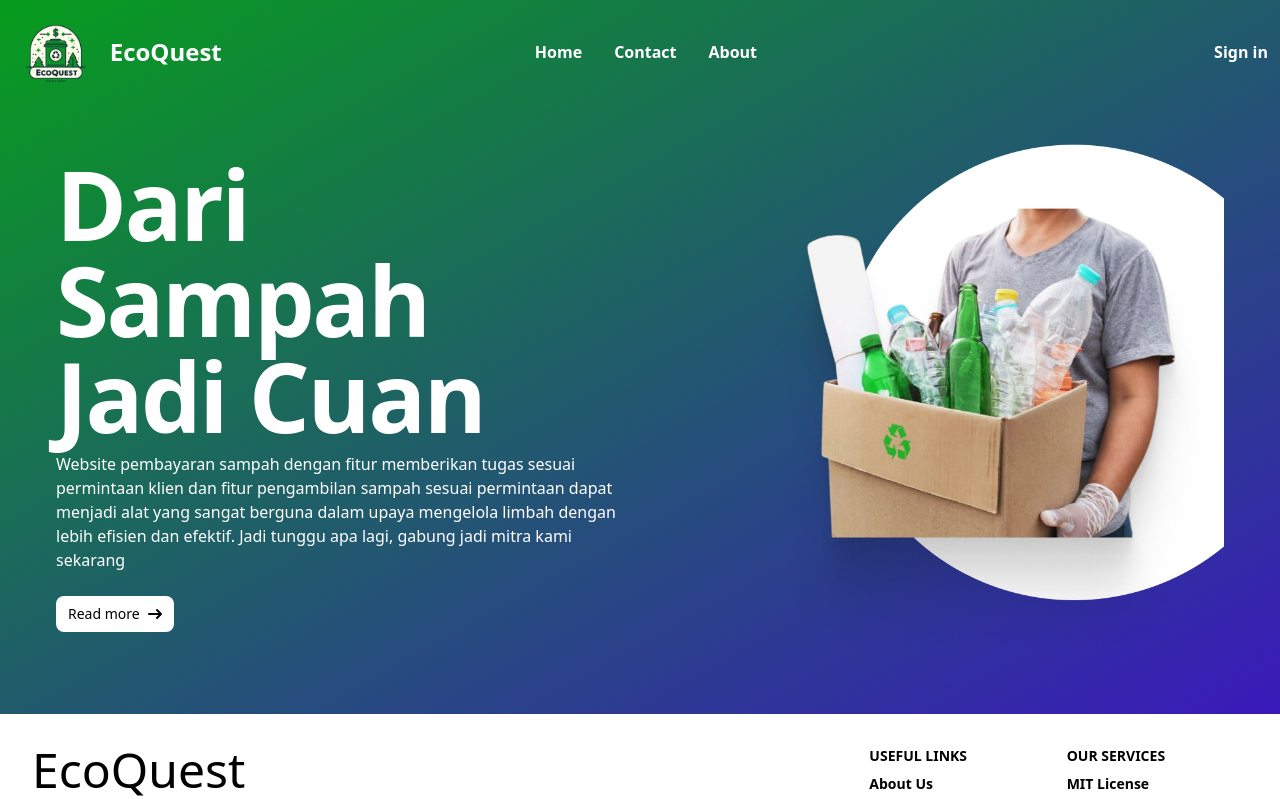
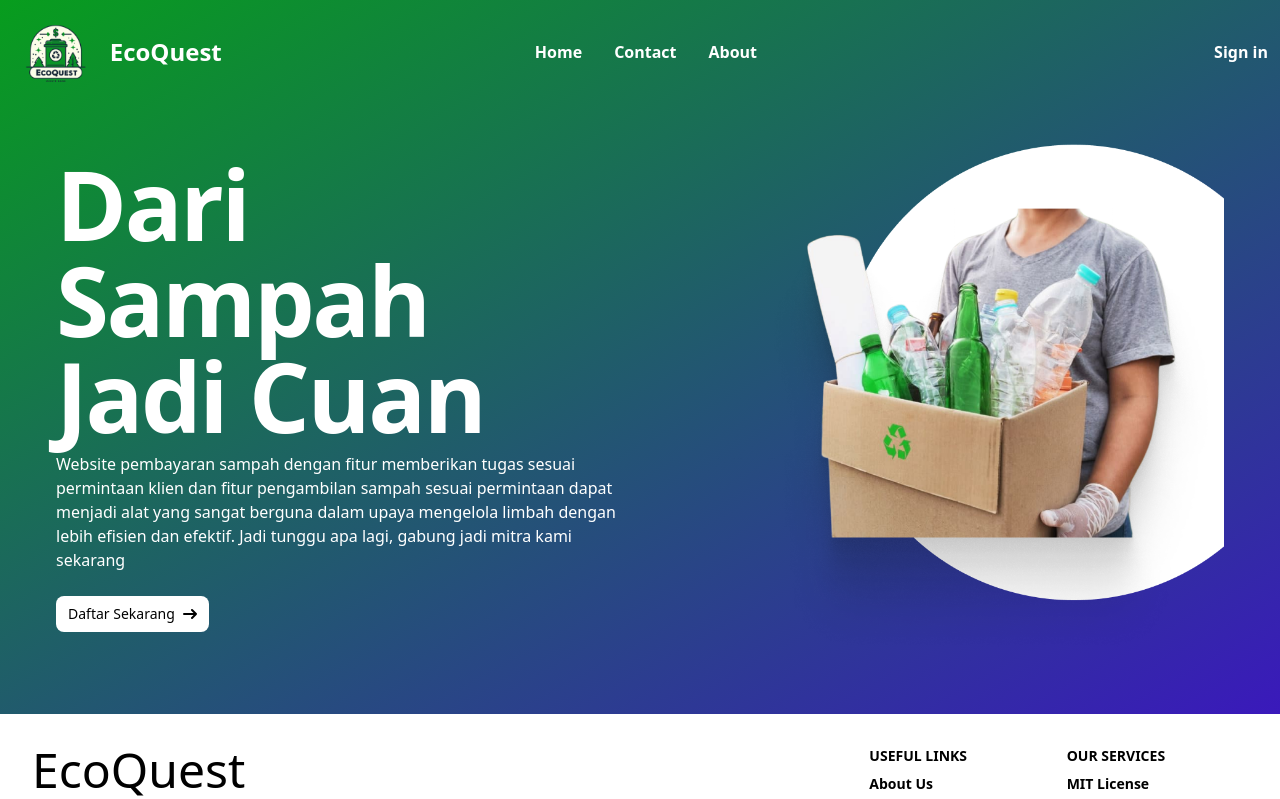
Before and after one commit to HadziqAlaydrus/Kelompok3-Ecoquest, a React (Vite) app: page / in a window 1280 px wide. Shown: the top 799 px of the page. Built offline with nearby package versions, Linux system fonts and the light colour scheme.

Commit message:
Homepage

```diff
--- a/src/pages/Home.jsx
+++ b/src/pages/Home.jsx
@@ -15,7 +15,7 @@ function Home() {
         <p class="mb-6 font-normal text-white dark:text-gray-400">Website pembayaran sampah dengan fitur memberikan tugas sesuai permintaan klien dan fitur pengambilan sampah sesuai permintaan dapat menjadi alat yang sangat berguna dalam upaya mengelola limbah dengan lebih efisien dan efektif. Jadi tunggu apa lagi, gabung jadi mitra kami sekarang</p>
         </a>
         <a href="/login" class="inline-flex items-center px-3 py-2 text-sm font-medium text-center text-black bg-white rounded-lg hover:bg-blue-800 focus:ring-4 focus:outline-none focus:ring-white dark:bg-white dark:hover:bg-white dark:focus:ring-white">
-          Read more
+          Daftar Sekarang
           <svg class="rtl:rotate-180 w-3.5 h-3.5 ms-2" aria-hidden="true" xmlns="http://www.w3.org/2000/svg" fill="none" viewBox="0 0 14 10">
               <path stroke="currentColor" stroke-linecap="round" stroke-linejoin="round" stroke-width="2" d="M1 5h12m0 0L9 1m4 4L9 9"/>
           </svg>
```
